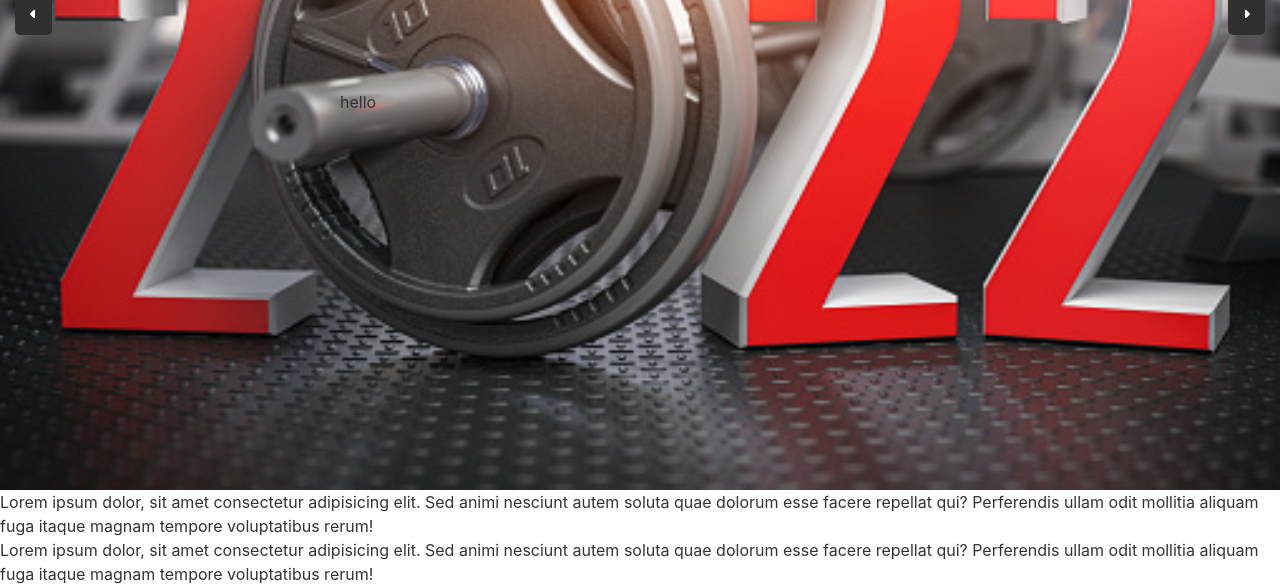
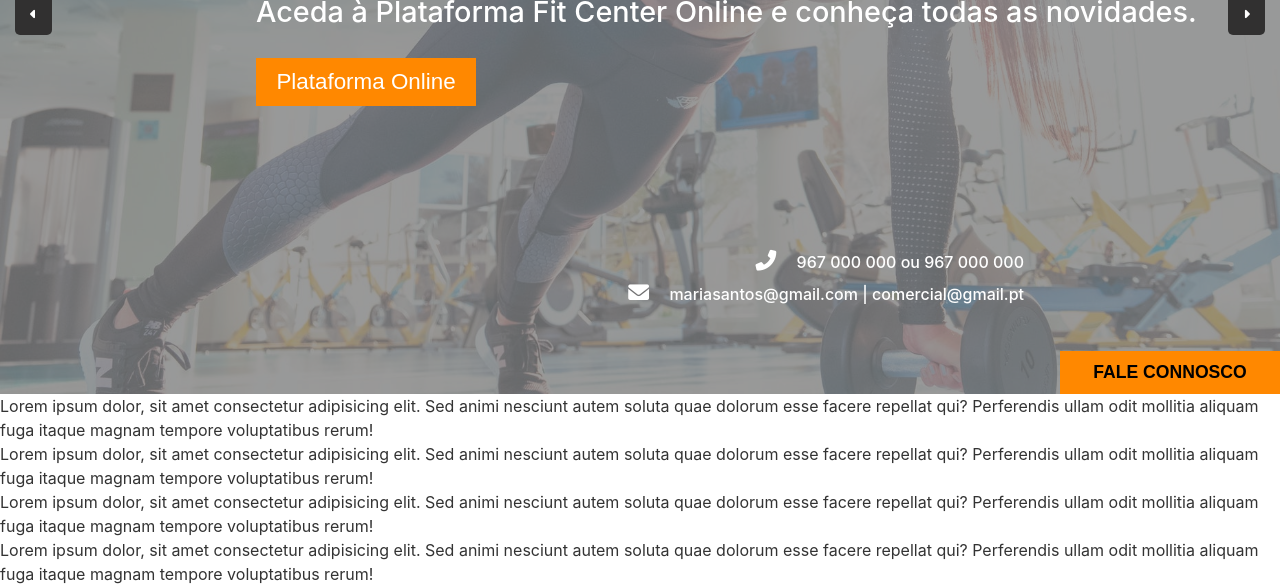
Before and after one commit to Marycorreia12/Responsive-Clone-Gym-Website, a website: page index.html in a window 1280 px wide. Shown: the part 406-992 px from the top of the page. Drawn offline with Linux system fonts and the light colour scheme; a web font is replaced by a local one.

Commit message:
btn&contact slider completed

```diff
--- a/index.html
+++ b/index.html
@@ -42,23 +42,24 @@
             <div class="slider">
                 <div class="slide current">
                     <div class="content">
-                        <p>hello</p>
+                        <h1>Treine em casa</h1>
+                        <h2>Aceda à Plataforma Fit Center Online e conheça todas as novidades.</h2>
+                        <button class="btn-1" href="#">Plataforma Online</button>
+                    </div>
+                    <div class="contact">
+                        <p><i class="fa-solid fa-phone-flip"></i>  967 000 000 ou 967 000 000</p>
+                        <p><i class="fa-solid fa-envelope"></i>  mariasantos@gmail.com | comercial@gmail.pt</p>
                     </div>
                 </div>
                 <div class="slide">
-                    <div class="content">
-                        <p>hello</p>
-                    </div>
+                    <div class="content"></div>
                 </div>
                 <div class="slide">
-                    <div class="content">
-                        <p>hello</p>
-                    </div>
+                    <div class="content"></div>
                 </div>
                 <div class="slide">
-                    <div class="content">
-                        <p>hello</p>
-                    </div>
+                    <div class="content"></div>
+
                 </div>
             </div>
 
@@ -75,6 +76,11 @@
         </section>
 
 
+        <button class="btn-bottom" href="#">
+            FALE CONNOSCO
+        </button>
+
+
     <script src="/js/app.js"></script>
 </body>
 </html>
--- a/scss/_config.scss
+++ b/scss/_config.scss
@@ -6,7 +6,15 @@ $bg-color: #333;
 $background: orange;
 
 @mixin ease{
-    transition: all .2s ease;
+    transition: all .2s ease-in-out;
+}
+
+@mixin button {
+    background-color: rgb(255, 136, 0);
+    color: #fff;
+    font-size: 1.3rem;
+
+
 }
 
 //Media Query Mixins
--- a/scss/_header.scss
+++ b/scss/_header.scss
@@ -4,7 +4,6 @@
     left: 0;
     right: 0;
     z-index: 10;
-    height: 12vh;
     display: flex;
     justify-content: space-between;
     align-items: center;
--- a/scss/entry.scss
+++ b/scss/entry.scss
@@ -17,6 +17,8 @@ body{
     line-height: $line-height;
     color: $bg-color;
     outline: none;
+    position: relative;
+    overflow-x: hidden;
 }
 
  a{
@@ -27,3 +29,12 @@ body{
  ul{
      list-style: none;
  }
+
+ .btn{
+    cursor: pointer;
+    outline: none;
+    border: none;
+    padding: 0.7rem 0;
+    width: 220px;
+    text-align: center;
+ }
--- a/scss/slider.scss
+++ b/scss/slider.scss
@@ -4,11 +4,12 @@
 
    .slider{
        position: relative;
-       top: 12vh;
+       top: 100%;
        left: 0;
        height: 100vh;
        width: 100vw;
        overflow: hidden;
+
 
        .slide{
            position: absolute;
@@ -19,19 +20,34 @@
            opacity: 0;
            transition: opacity .4s ease-in-out;
            cursor: pointer;
+           z-index: -1;
 
            &.current{
                opacity: 1;
            }
 
            &:first-child{
-               background: url('/assets/img/istockphoto-1345730197-170667a.jpg') no-repeat center center/cover;
+            background: url('/assets/img/pexels-photo-2247179.jpeg') no-repeat center center/cover;
+
+            &::after{
+                content: '';
+                position: absolute;
+                top: 0;
+                right: 0;
+                width: 100%;
+                height: 100%;
+                background: rgba(gray, 0.8);
+                z-index: -1;
+            }
+
+
            }
             &:nth-child(2){
             background: url('/assets/img/pexels-photo-1480520.jpeg') no-repeat center center/cover;
             }
+
             &:nth-child(3){
-            background: url('/assets/img/pexels-photo-2247179.jpeg') no-repeat center center/cover;
+                background: url('/assets/img/istockphoto-1345730197-170667a.jpg') no-repeat center center/cover;
             }
 
             &:nth-child(4){
@@ -40,10 +56,52 @@
 
            .content{
                position: absolute;
-               top: 50%;
-               left: 50%;
-               transform: translate(-50%);
-               width: 600px;
+               top: 40%;
+               left: 20%;
+               width: 1000px;
+               z-index: 1;
+               line-height: 60px;
+
+               h1{
+                   font-size: 4.2rem;
+                   font-weight: 700;
+                   color: #fff;
+                   margin-bottom: 0.5rem;
+               }
+
+               h2{
+                    font-size: 1.8rem;
+                    font-weight: 500;
+                    color: #fff;
+               }
+               .btn-1{
+                   @extend .btn;
+                   margin-top: 1rem;
+                   background-color: rgb(255, 136, 0);
+                   color: #fff;
+                   font-size: 1.4rem;
+                   font-weight: 500;
+               }
+           }
+
+           .contact{
+               position: absolute;
+               color: #fff;
+               bottom: 10vh;
+               right: 20vw;
+               text-align: end;
+
+               p{
+                   font-weight: 500 ;
+                   margin-bottom: .5rem;
+
+                   i{
+                       margin-right: 1rem;
+                       font-size: 1.3rem;
+                   }
+
+               }
+
            }
        }
    }
@@ -72,7 +130,24 @@
        &:hover{
         background-color: orange;
         color: #333;
-        transition: .2s ease-in-out;
+        @include ease;
        }
     }
 }
+
+.btn-bottom{
+    @extend .btn;
+    position: fixed;
+    bottom: 0;
+    right: 0;
+    font-size: 1.1rem;
+    color: black;
+    font-weight: bold;
+    background-color: rgb(255, 136, 0);
+
+    &:hover{
+        background: rgb(78, 75, 75);
+        color: #fff;
+        @include ease;
+    }
+}
```
Also changed, not shown: css/output.css, 1 other file. Lines whose indentation alone changed are shown as unchanged.
